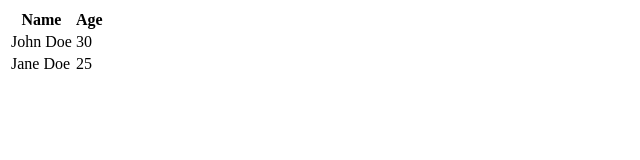
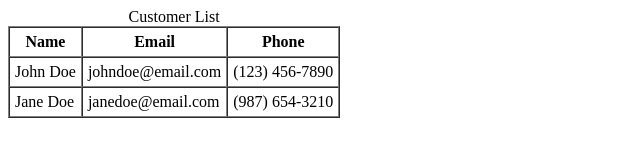
Before and after one commit to vncnttie/BSIT-Curriculum_Iglesia-Vincent_2-1, a plain HTML site: page index.html in a window 1280 px wide. Shown: the whole page, without its empty margins (0-640 px from the left). Drawn offline with Linux system fonts and the light colour scheme.

Commit message:
add new table

```diff
--- a/index.html
+++ b/index.html
@@ -6,20 +6,29 @@
     <title>Document</title>
 </head>
 <body>
-    <table>
+  <table border="1" cellspacing="0" cellpadding="5">
+    <caption>Customer List</caption>
+    <thead>
       <tr>
         <th>Name</th>
-          <th>Age</th>
+        <th>Email</th>
+        <th>Phone</th>
       </tr>
+    </thead>
+    <tbody>
       <tr>
         <td>John Doe</td>
-          <td>30</td>
+        <td>johndoe@email.com</td>
+        <td>(123) 456-7890</td>
       </tr>
       <tr>
         <td>Jane Doe</td>
-          <td>25</td>
+        <td>janedoe@email.com</td>
+        <td>(987) 654-3210</td>
       </tr>
+    </tbody>
   </table>
+
 
 
 </body>
```
Lines whose indentation alone changed are shown as unchanged.
